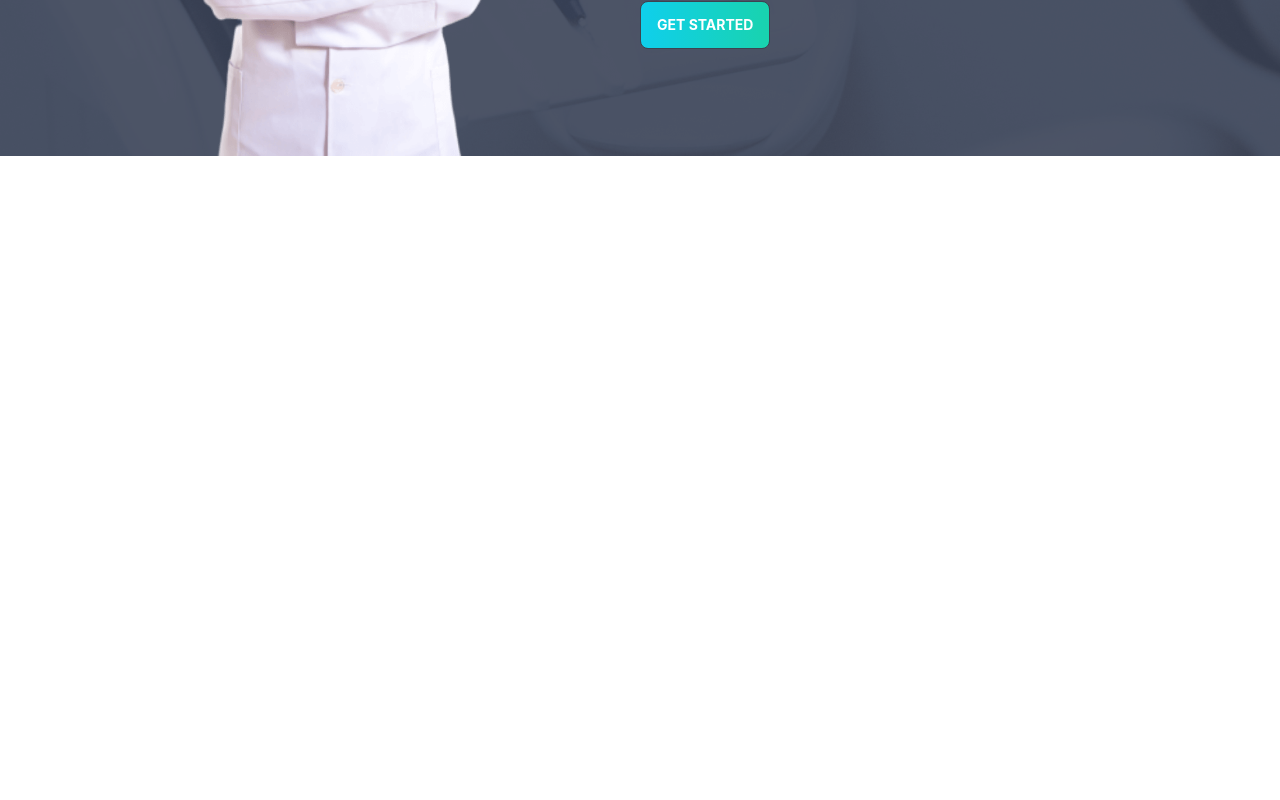
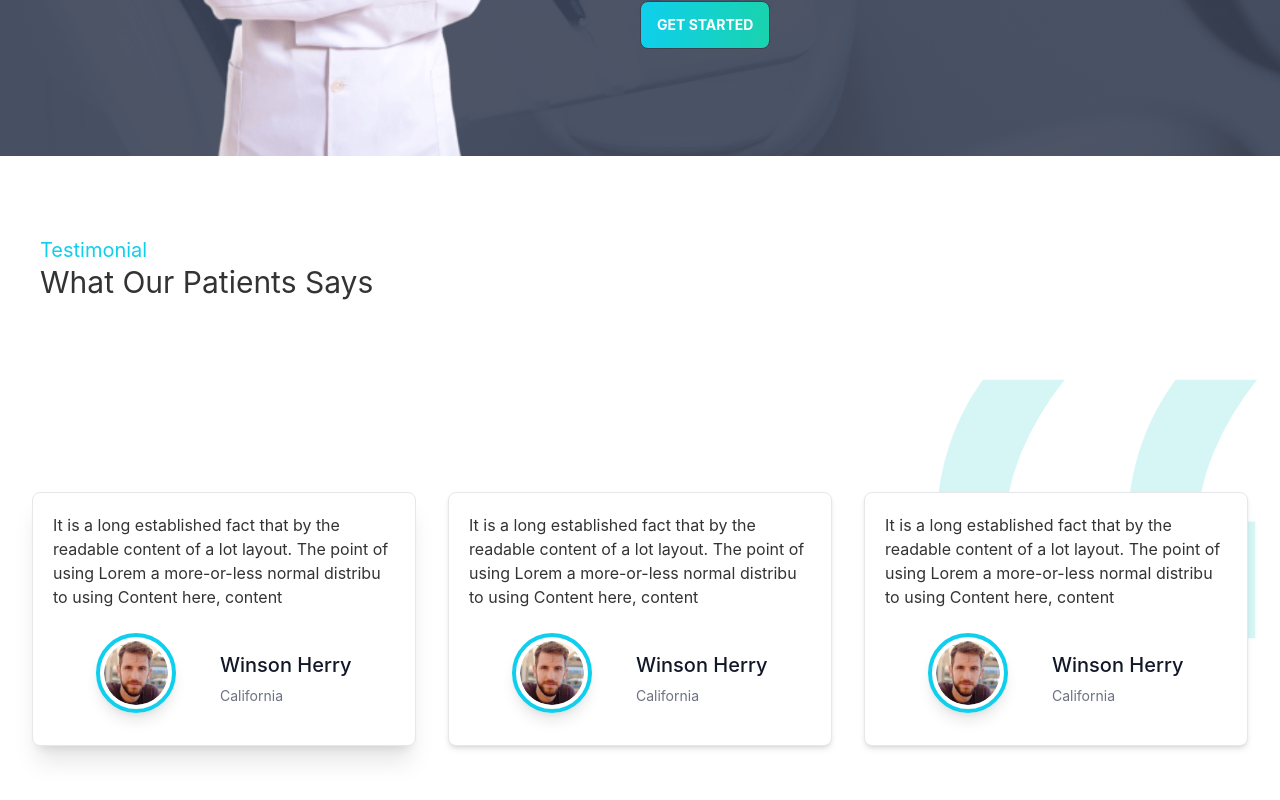
Before and after one commit to its-kayes/Doctors-clint-side, a React (Create React App) app: page / in a window 1280 px wide. Shown: the part 2977-3777 px from the top of the page. Before the commit the page ends 3133 px from the top, so only its background shows below. Built offline with nearby package versions, Linux system fonts and the light colour scheme.

Commit message:
Testimonial Home Done

```diff
--- a/src/Page/Components/Home/Home.js
+++ b/src/Page/Components/Home/Home.js
@@ -4,6 +4,7 @@ import bg from '../../../assets/images/bg.png';
 import Info from './Info/Info';
 import DentalCare from './DentalCare';
 import AppointmentHome from './AppointmentHome';
+import TestimonialHome from './TestimonialHome';
 
 const Home = () => {
     let img = <img src={bg} alt="" />
@@ -17,6 +18,8 @@ const Home = () => {
 
             <AppointmentHome> </AppointmentHome>
 
+            <TestimonialHome> </TestimonialHome>
+
         </div>
     );
 };
--- /dev/null
+++ b/src/Page/Components/Home/TestimonialHome.js
@@ -0,0 +1,54 @@
+import React from 'react';
+import people1 from '../../../assets/images/people1.png';
+import quote from '../../../assets/icons/quote.svg';
+
+const TestimonialHome = () => {
+    return (
+        <div className='mt-20 mb-32' style={{background: `url(${quote})`, backgroundRepeat: 'no-repeat',backgroundPosition: 'right'}}>
+            <div className='px-10 mb-48' >
+                <p className='text-primary text-xl'> Testimonial </p>
+                <p className='text-3xl'> What Our Patients Says </p>
+            </div>
+            <div className='flex justify-evenly'>
+                <div className='p-5 max-w-sm bg-white rounded-lg border border-gray-200 shadow-md dark:bg-gray-800 dark:border-gray-700 shadow-xl'>
+                    <p>
+                        It is a long established fact that by the readable content of a lot layout. The point of using Lorem a more-or-less normal distribu to using Content here, content
+                    </p>
+                    <div class="flex flex-row justify-evenly items-center mt-6">
+                        <img class="mb-3 w-20 h-18 rounded-full p-1 border-4 border-primary shadow-lg" src={people1} alt="Bonnie image" />
+                        <div>
+                            <h5 class="mb-1 text-xl font-medium text-gray-900 dark:text-white">Winson Herry</h5>
+                            <span class="text-sm text-gray-500 dark:text-gray-400">California</span>
+                        </div>
+                    </div>
+                </div>
+                <div className='p-5 max-w-sm bg-white rounded-lg border border-gray-200 shadow-md dark:bg-gray-800 dark:border-gray-700'>
+                    <p>
+                        It is a long established fact that by the readable content of a lot layout. The point of using Lorem a more-or-less normal distribu to using Content here, content
+                    </p>
+                    <div class="flex flex-row justify-evenly items-center mt-6">
+                        <img class="mb-3 w-20 h-18 rounded-full p-1 border-4 border-primary shadow-lg" src={people1} alt="Bonnie image" />
+                        <div>
+                            <h5 class="mb-1 text-xl font-medium text-gray-900 dark:text-white">Winson Herry</h5>
+                            <span class="text-sm text-gray-500 dark:text-gray-400">California</span>
+                        </div>
+                    </div>
+                </div>
+                <div className='p-5 max-w-sm bg-white rounded-lg border border-gray-200 shadow-md dark:bg-gray-800 dark:border-gray-700'>
+                    <p>
+                        It is a long established fact that by the readable content of a lot layout. The point of using Lorem a more-or-less normal distribu to using Content here, content
+                    </p>
+                    <div class="flex flex-row justify-evenly items-center mt-6">
+                        <img class="mb-3 w-20 h-18 rounded-full p-1 border-4 border-primary shadow-lg" src={people1} alt="Bonnie image" />
+                        <div>
+                            <h5 class="mb-1 text-xl font-medium text-gray-900 dark:text-white">Winson Herry</h5>
+                            <span class="text-sm text-gray-500 dark:text-gray-400">California</span>
+                        </div>
+                    </div>
+                </div>
+            </div>
+        </div>
+    );
+};
+
+export default TestimonialHome;
```
